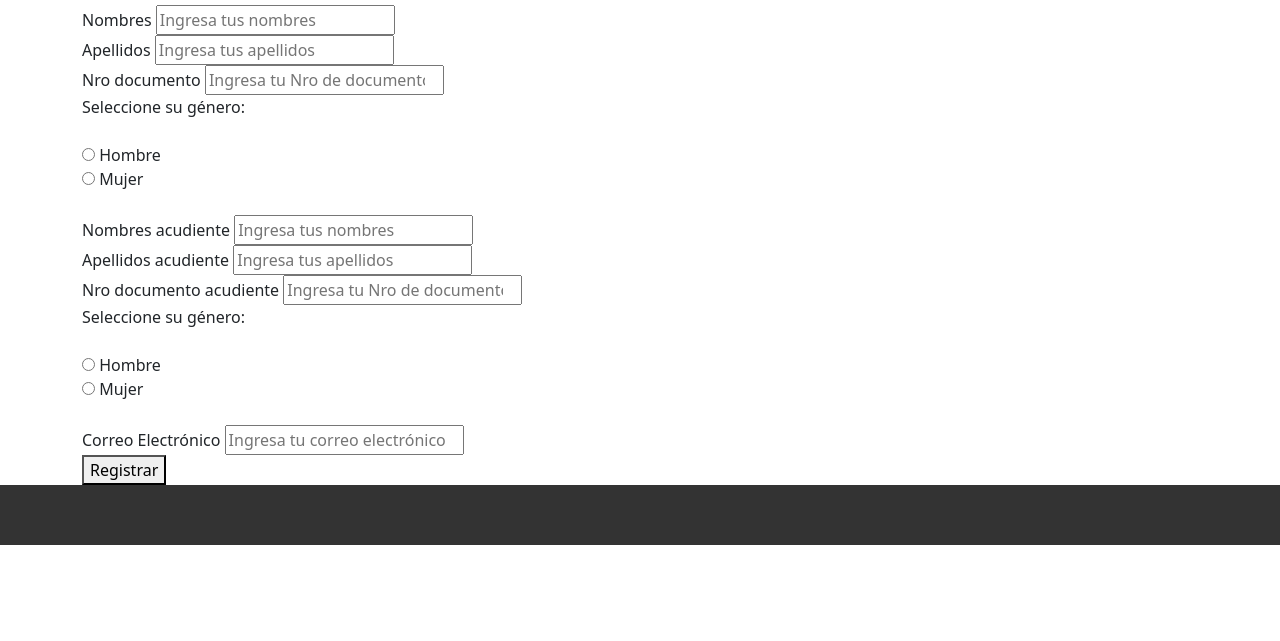
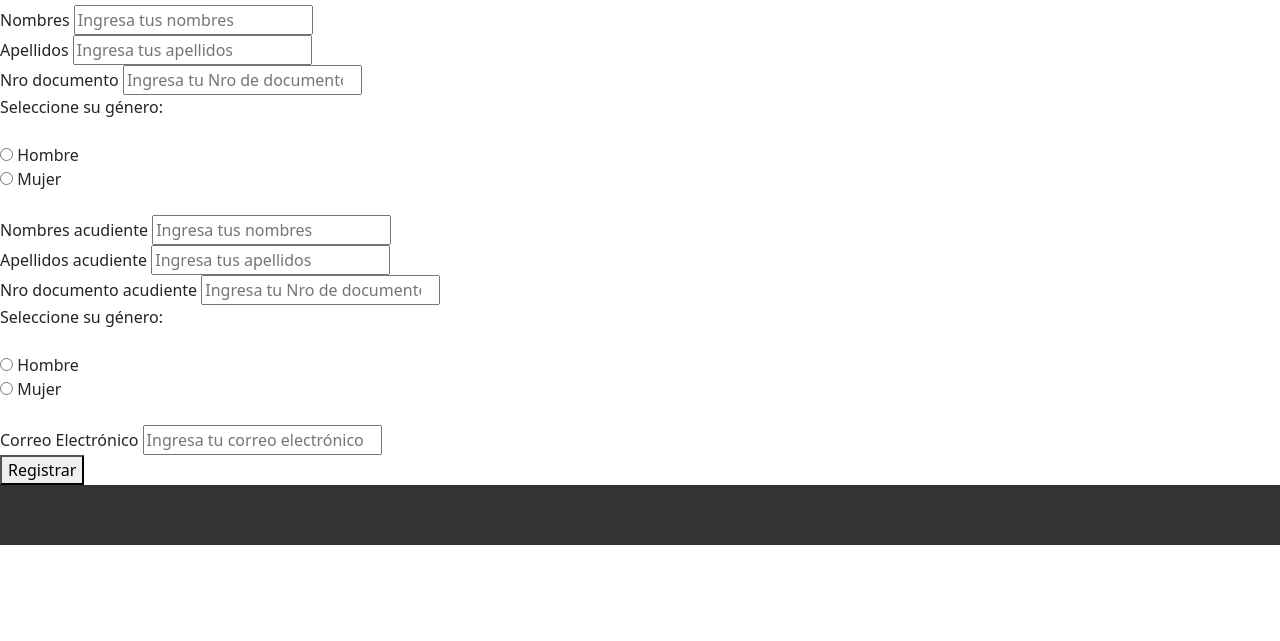
Before and after one commit to jamayaca86/losarrayanesweb.com, a plain HTML site: page register.html in a window 1280 px wide. Shown: the part 159-800 px from the top of the page. Drawn offline with nearby package versions, Linux system fonts and the light colour scheme.

Commit message:
Update register.html

```diff
--- a/register.html
+++ b/register.html
@@ -30,7 +30,7 @@
         </header>
 
         <main>
-            <div class="container">
+            <div class="container-b">
                 <h2>Formulario de Contacto</h2>
                 <form action="#" method="post" id="contactForm">
                     <h3>Información personal</h3>
```
